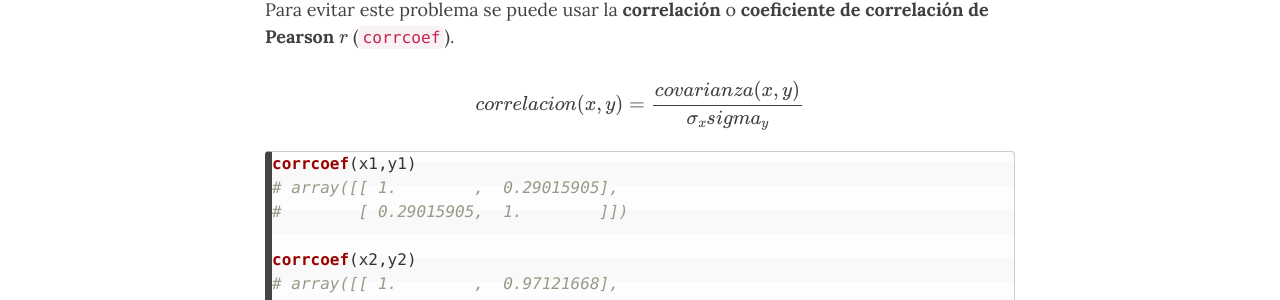
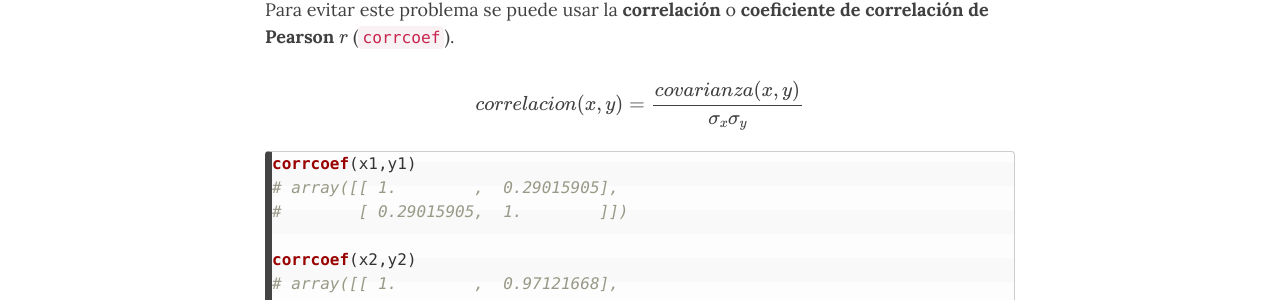
Before and after one commit to marceluda/python-para-fisicos, a Jekyll site: the page built from tuto/labo2/02_intro_analisis.md, in a window 1280 px wide and 900 px high, scrolled down 8174 px. Shown: the part 179-479 px from the top of the window. Built offline with Jekyll 4.4.1, drawn with Linux system fonts in a browser that asks for light colours; nearby versions of some CDN libraries; formulas are drawn with MathJax 3.

````diff
--- a/tuto/labo2/02_intro_analisis.md
+++ b/tuto/labo2/02_intro_analisis.md
@@ -242,7 +242,7 @@ La covarianza nos da una idea de si dos variables comparten información de alg
 **coeficiente de correlación de Pearson** $r$ (`corrcoef`).
 
 $$
-correlacion(x,y) = \frac{covarianza(x,y)}{ \sigma_x sigma_y }
+correlacion(x,y) = \frac{covarianza(x,y)}{ \sigma_x \sigma_y }
 $$
 
 ```python
````
